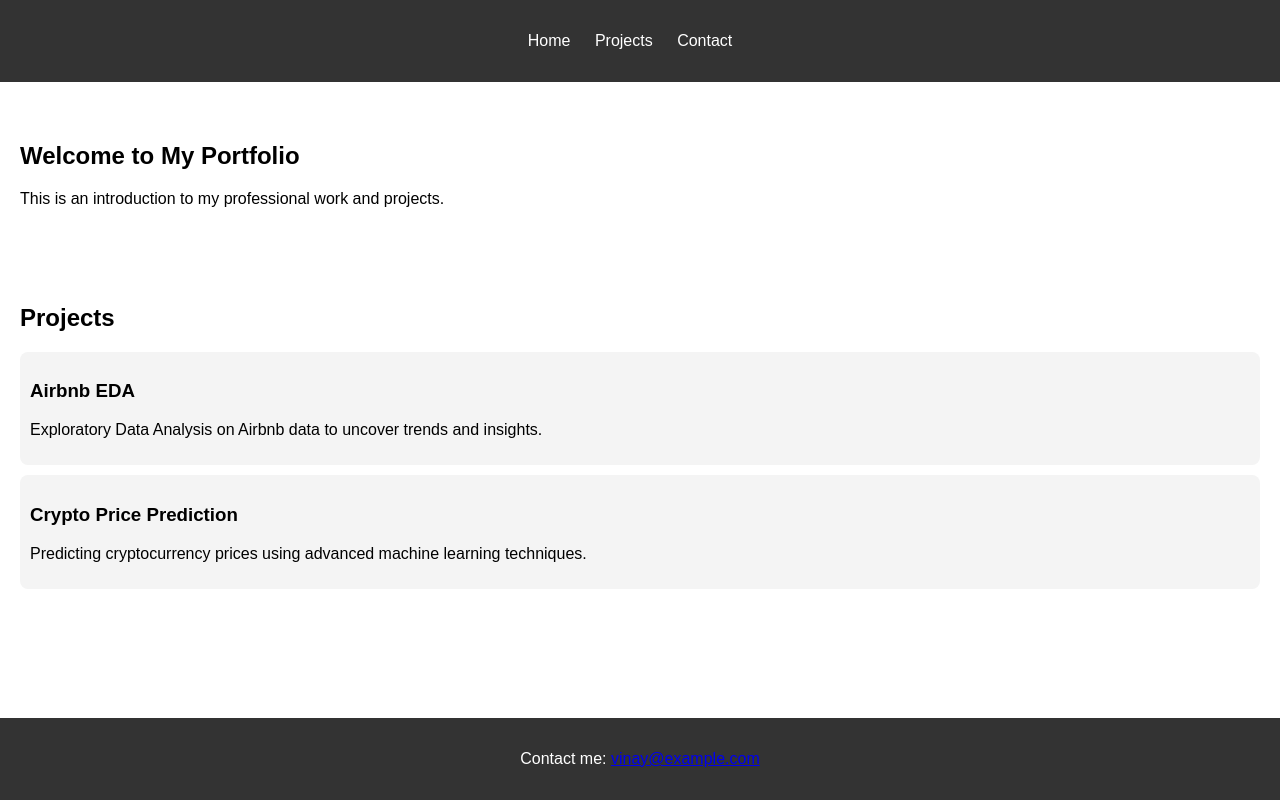
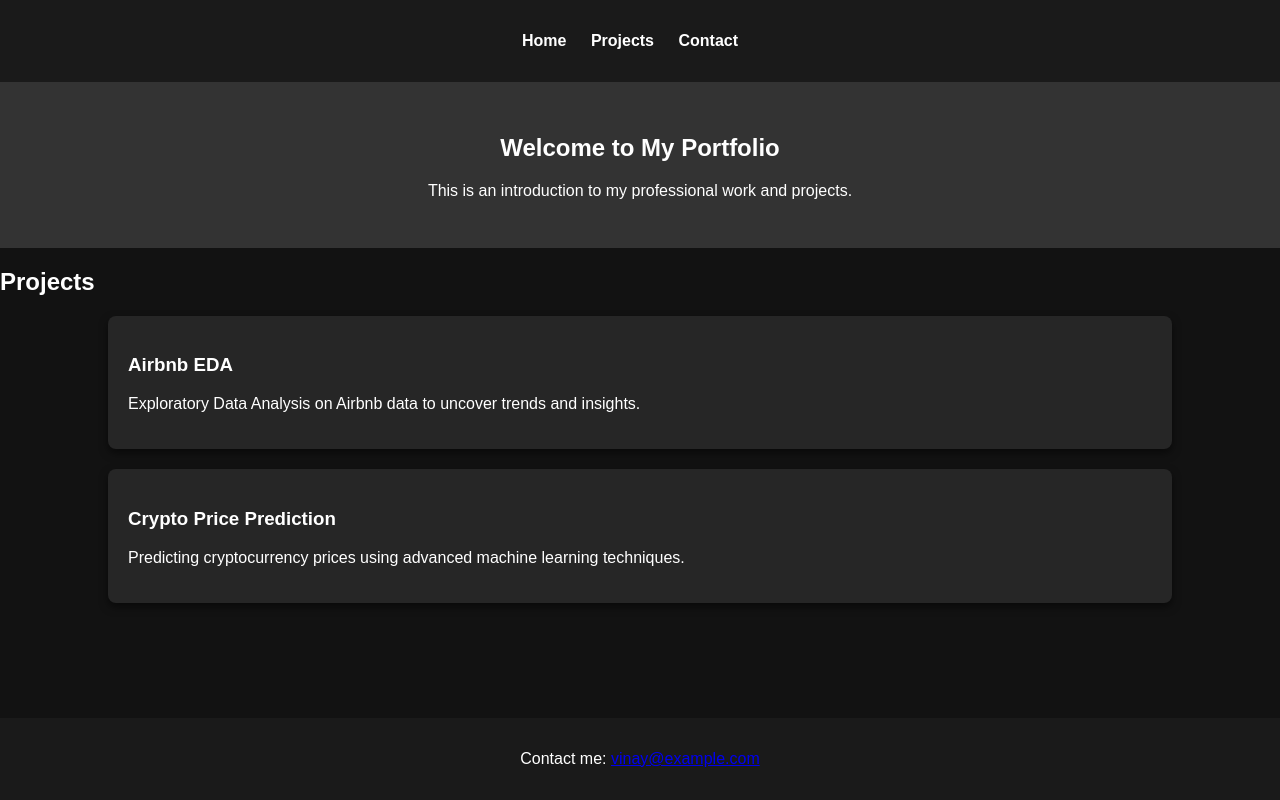
Before and after one commit to Vinaykiran1819/Vinay_Academic_projects, a plain HTML site: page index.html in a window 1280 px wide. Drawn offline with Linux system fonts and the light colour scheme.

Commit message:
Update style.css

```diff
--- a/style.css
+++ b/style.css
@@ -1,20 +1,20 @@
 /* style.css */
-body {
-    font-family: Arial, sans-serif;
+body, html {
     margin: 0;
     padding: 0;
-    box-sizing: border-box;
+    font-family: Arial, sans-serif;
+    background-color: #121212;
+    color: white;
 }
 
 header {
-    background-color: #333;
-    color: white;
+    background-color: #1a1a1a;
     padding: 1rem 0;
     text-align: center;
 }
 
 header nav ul {
-    list-style-type: none;
+    list-style: none;
     padding: 0;
 }
 
@@ -26,26 +26,29 @@ header nav ul li {
 header nav ul li a {
     color: white;
     text-decoration: none;
+    font-weight: bold;
 }
 
-section {
+.banner {
+    background-color: #333;
+    padding: 2rem;
+    text-align: center;
+}
+
+.project {
+    margin: 20px auto;
+    width: 80%;
+    background-color: #262626;
     padding: 20px;
-    margin-top: 20px;
+    border-radius: 8px;
+    box-shadow: 0 4px 8px rgba(0,0,0,0.5);
 }
 
 footer {
-    background-color: #333;
-    color: white;
+    background-color: #1a1a1a;
     text-align: center;
     padding: 1rem 0;
     position: fixed;
+    bottom: 0;
     width: 100%;
-    bottom: 0;
 }
-
-.project {
-    background-color: #f4f4f4;
-    margin: 10px 0;
-    padding: 10px;
-    border-radius: 8px;
-}
```
